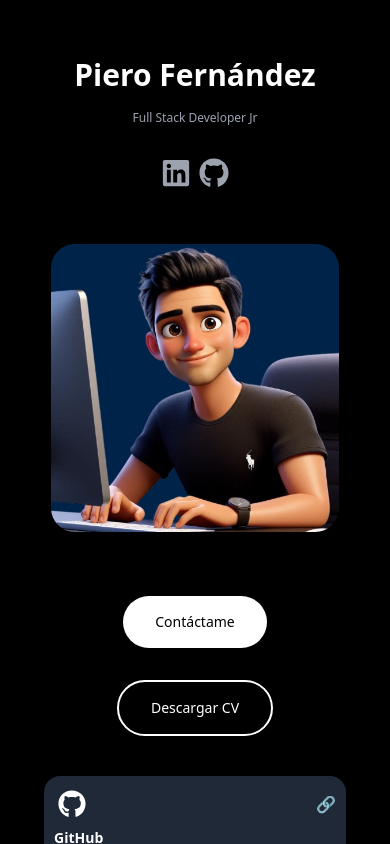
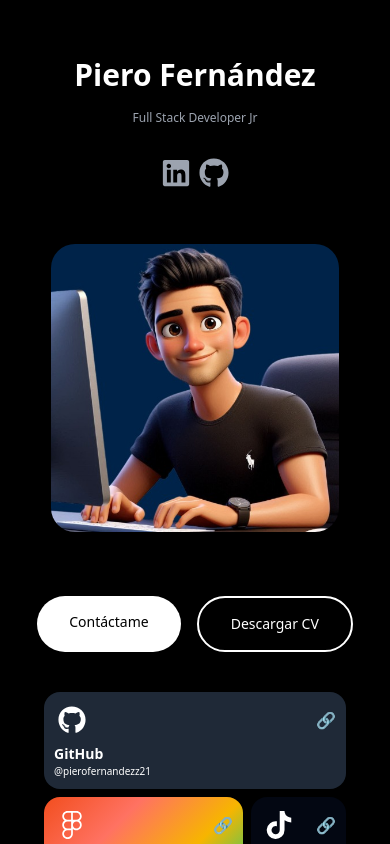
Before and after one commit to pierofernandez/portafolio-PieroFernandez, a React (Vite) app: page / in a window 390 px wide. Shown: the top 844 px of the page. Built offline with nearby package versions, Linux system fonts and the light colour scheme.

Commit message:
eleventh commit

```diff
--- a/src/shared/Banner.tsx
+++ b/src/shared/Banner.tsx
@@ -63,7 +63,7 @@ export const Banner = () => {
                     <div data-aos="fade-left"
                         data-aos-offset="300"
                         data-aos-easing="ease-in-sine" data-aos-duration="800" className="flex flex-col items-center md:items-end">
-                        <div className="flex flex-wrap justify-center md:justify-end  gap-8 md:gap-4 mb-5 md:-mr-52 xl:mr-36">
+                        <div className="flex flex-wrap justify-center md:justify-end  gap-4 md:gap-4 mb-5 md:-mr-52 xl:mr-36">
                             <a
                                 href="/contact"
                                 target="_blank"
@@ -73,8 +73,8 @@ export const Banner = () => {
                                 Contáctame
                             </a>
                             <a
-                                href="img/Cv_PieroFernandez2025.pdf"
-                                download="Cv_PieroFernandez2025.pdf"
+                                href="img/cv_pierofernandez2025.pdf"
+                                download="cv_pierofernandez2025.pdf"
                                 className="text-sm md:text-base py-4 px-8 md:py-4 md:px-11 border-2 border-white rounded-full bg-black text-white text-center"
                             >
                                 Descargar CV
```
Also changed, not shown: 1 other file (tests, documents, lock files or other folders).
